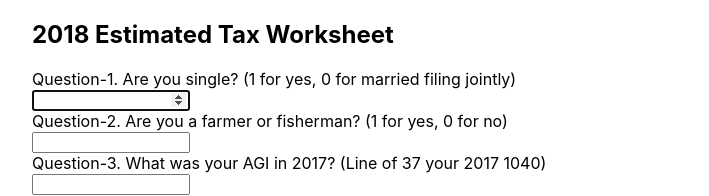
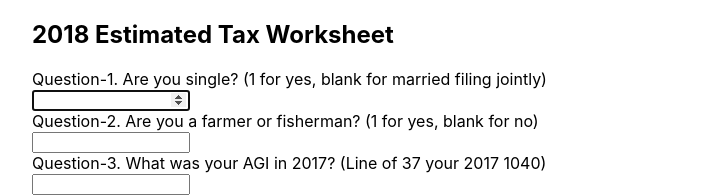
Before and after one commit to tsamb/estimated-tax-calculator, a React (Create React App) app: page / in a window 1280 px wide. Shown: the top 196 px of the page, without its empty margins (283-992 px from the left). Built offline with nearby package versions, Linux system fonts and the light colour scheme.

Commit message:
Clarify language in custom questions

```diff
--- a/src/data/estimatedTaxFields.js
+++ b/src/data/estimatedTaxFields.js
@@ -2,14 +2,14 @@ export default [
   {
     name: "Question-1",
     firstField: true,
-    instruction: "Are you single? (1 for yes, 0 for married filing jointly)",
+    instruction: "Are you single? (1 for yes, blank for married filing jointly)",
     explanation: "",
     computed: false,
     op: values => {}
   },
   {
     name: "Question-2",
-    instruction: "Are you a farmer or fisherman? (1 for yes, 0 for no)",
+    instruction: "Are you a farmer or fisherman? (1 for yes, blank for no)",
     explanation: "",
     computed: false,
     op: values => {}
```
